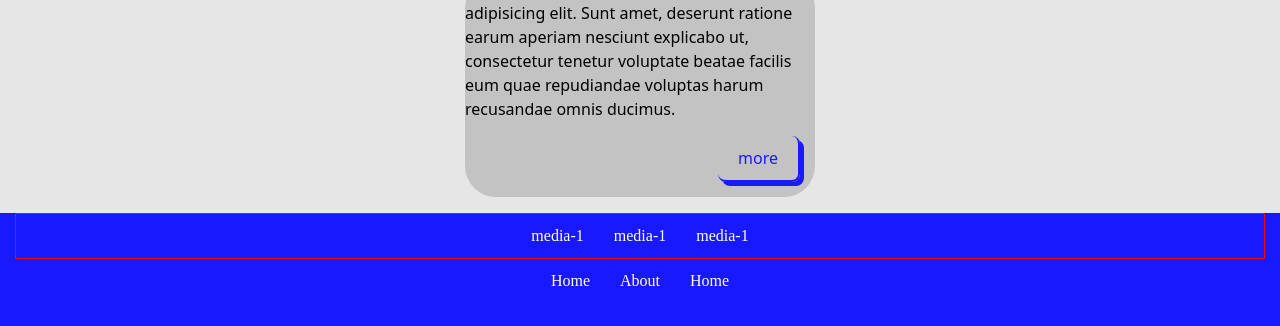
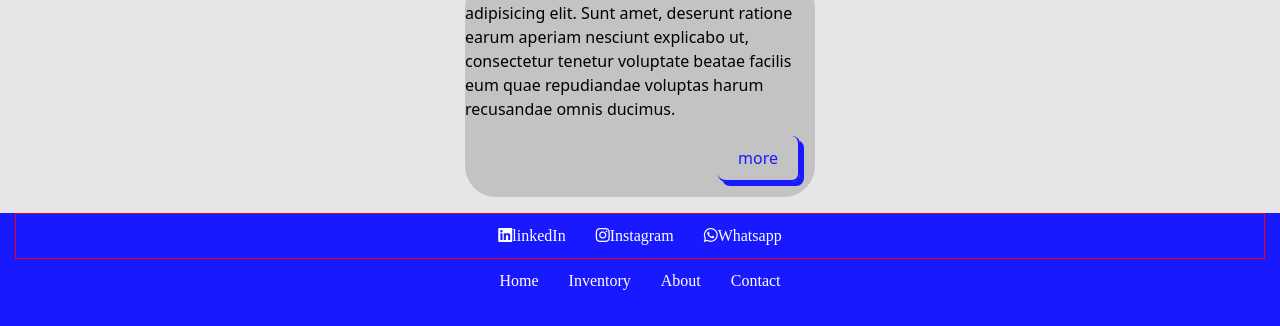
Before and after one commit to NicoRoe/abschlussProjekt, an Astro site: page / in a window 1280 px wide. Shown: the part 620-946 px from the top of the page. Built offline with nearby package versions, Linux system fonts and the light colour scheme; Astro itself is replaced by a stand-in of ours; a web font is replaced by a local one.

Commit message:
fontawesom implement + social icons:hoover

```diff
--- a/src/components/Footer.astro
+++ b/src/components/Footer.astro
@@ -6,9 +6,9 @@
   <section>
     <ul>
       <div class="social-media">
-        <li><a href="/"><i></i>media-1</a></li>
-        <li><a href="/"><i></i></a>media-1</li>
-        <li><a href="/"><i></i></a>media-1</li>
+        <li class="linkedin"><a href="/"><i class="fa-brands fa-linkedin"></i>linkedIn</a></li>
+        <li class="instagram"><a href="/"><i class="fa-brands fa-instagram"></i></a>Instagram</li>
+        <li class="whatsapp"><a href="/"><i class="fa-brands fa-whatsapp"></i></a>Whatsapp</li>
       </div>
     </ul>
   </section>
@@ -16,8 +16,9 @@
     <section>
       <div class="nav">
         <li><a href="/">Home</a></li>
+        <li><a href="/inventory">Inventory</a></li>
         <li><a href="/aboutMe">About</a></li>
-        <li><a href="">Home</a></li>
+        <li><a href="/contact">Contact</a></li>
       </div>
     </section>
   </ul>
--- a/src/css/style.css
+++ b/src/css/style.css
@@ -35,3 +35,15 @@ button:hover {
     background-color: var(--primary);
     box-shadow: 4px 4px 0px 0px;
 }
+
+.instagram:hover{
+    color: hotpink;
+}
+
+.whatsapp:hover{
+    color: greenyellow;
+}
+
+.linkedin:hover{
+    color: rgb(43, 208, 226);
+}
--- a/src/pages/index.astro
+++ b/src/pages/index.astro
@@ -20,6 +20,7 @@ import Card from "../components/Card.astro"
     <meta name="viewport" content="width=device-width" />
     <meta name="generator" content={Astro.generator} />
     <title>Astro</title>
+	<script src="https://kit.fontawesome.com/506e46f956.js" crossorigin="anonymous"></script>
   </head>
   <body>
     <!-- <Navigation /> -->
```
